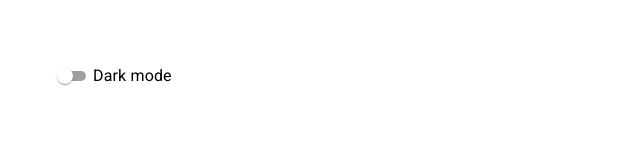
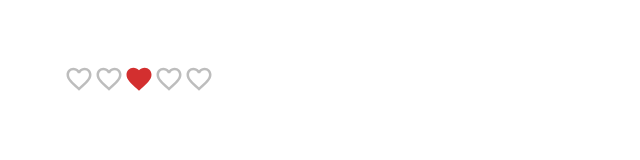
Before and after one commit to bhonkabigting/React-MUI-Demo, a React (Create React App) app: page / in a window 1280 px wide. Shown: the top 160 px of the page, without its empty margins (0-640 px from the left). Built offline with nearby package versions, Linux system fonts and the light colour scheme.

Commit message:
Finished Tutorial-12-Rating

```diff
--- a/src/App.tsx
+++ b/src/App.tsx
@@ -1,5 +1,6 @@
 import "./App.css";
-import { MuiSwitch } from "./components/MuiSwitch";
+import { MuiRating } from "./components/MuiRating";
+// import { MuiSwitch } from "./components/MuiSwitch";
 // import { MuiCheckbox } from "./components/MuiCheckbox";
 // import { MuiRadioButton } from "./components/MuiRadioButton";
 // import { MuiSelect } from "./components/MuiSelect";
@@ -16,7 +17,8 @@
 			{/* <MuiSelect /> */}
 			{/* <MuiRadioButton /> */}
 			{/* <MuiCheckbox /> */}
-			<MuiSwitch />
+			{/* <MuiSwitch /> */}
+			<MuiRating />
 		</div>
 	);
 }
--- /dev/null
+++ b/src/components/MuiRating.tsx
@@ -0,0 +1,33 @@
+import { Box, Rating } from "@mui/material";
+import React, { useState } from "react";
+import FavoriteIcon from "@mui/icons-material/Favorite";
+import FavoriteBorderIcon from "@mui/icons-material/FavoriteBorder";
+
+export const MuiRating = () => {
+    const [value, setValue] = useState<number | null>(3);
+
+    console.log({value});
+
+    const handleChange = (
+        _event: React.ChangeEvent<{}>,
+        newValue: number | null
+    ) => {
+        setValue(newValue);
+    };
+
+    return (
+        <Box>
+            <Rating
+                value={value}
+                onChange={handleChange}
+                precision={0.5}
+                size="large"
+                icon={<FavoriteIcon fontSize="inherit" color="error" />}
+                emptyIcon={<FavoriteBorderIcon fontSize="inherit" />}
+                highlightSelectedOnly
+            />
+        </Box>
+
+
+    );
+};
```
